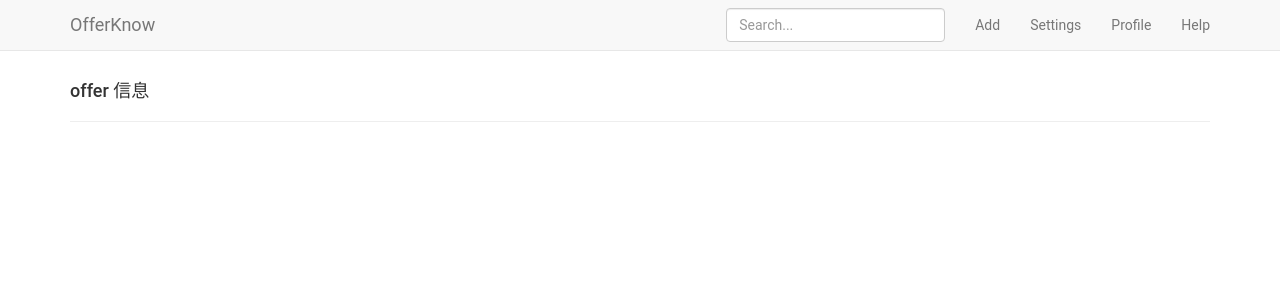
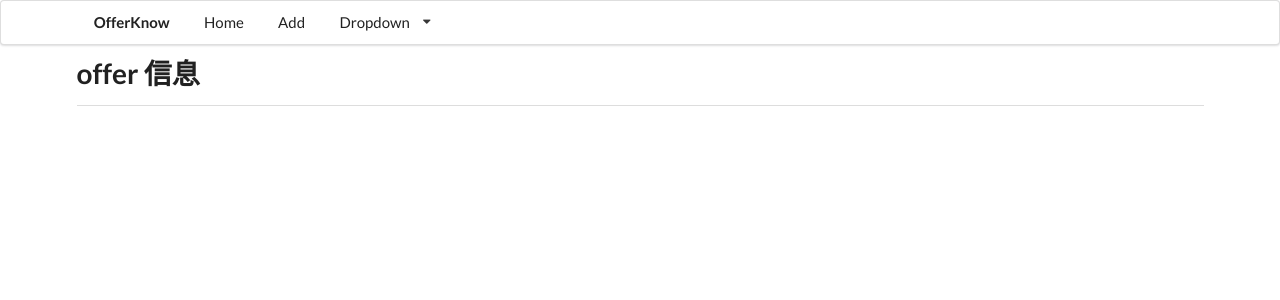
Before and after one commit to luffylg/offerknow, a Django app: page / in a window 1280 px wide. Shown: the top 300 px of the page. Run offline with Django 3.2, Linux system fonts and the light colour scheme; data that the repository does not hold is empty; some libraries are stand-ins or nearby versions.

Commit message:
换用semantic ui

```diff
--- a/offer/urls.py
+++ b/offer/urls.py
@@ -7,7 +7,7 @@ from offer import views
 app_name = 'offer'
 urlpatterns = [
     url(r'^$', view=views.index, name='index'),
-    url(r'^add-offer/$', view=views.add_offer, name='add_offer'),
+    url(r'^add/$', view=views.add_offer, name='add_offer'),
     url(r'^edit/(?P<offer_id>\d+)/$', view=views.update_offer, name='edit_offer'),
     url(r'^delete/(?P<offer_id>\d+)/$', view=views.delete_offer, name='delete_offer'),
 ]
--- a/templates/base.html
+++ b/templates/base.html
@@ -11,41 +11,39 @@
     </title>
 
     <!--css-->
-    <link href="https://cdn.bootcss.com/bootstrap/3.3.7/css/bootstrap.css" rel="stylesheet">
+    <link href="https://cdn.bootcss.com/semantic-ui/2.2.13/semantic.css" rel="stylesheet">
     <link href="{% static 'offer/css/offer.css' %}" rel="stylesheet">
     <link href="https://cdn.bootcss.com/bootstrap-datepicker/1.7.1/css/bootstrap-datepicker.css" rel="stylesheet">
     <!--JS-->
     <script src="https://cdn.bootcss.com/jquery/3.2.1/jquery.js"></script>
-    <script src="https://cdn.bootcss.com/bootstrap/3.3.7/js/bootstrap.js"></script>
-    <script src="https://cdn.bootcss.com/bootstrap-datepicker/1.7.1/js/bootstrap-datepicker.min.js"></script>
-    <script src="https://cdn.bootcss.com/bootstrap-datepicker/1.7.1/locales/bootstrap-datepicker.zh-CN.min.js"></script>
+    <script src="https://cdn.bootcss.com/semantic-ui/2.2.13/semantic.js"></script>
 </head>
 <body>
-<nav class="navbar navbar-default navbar-static-top">
-    <div class="container">
-        <div class="navbar-header">
-            <button type="button" class="navbar-toggle collapsed" data-toggle="collapse" data-target="#navbar"
-                    aria-expanded="false" aria-controls="navbar">
-                <span class="sr-only">Toggle navigation</span>
-                <span class="icon-bar"></span>
-                <span class="icon-bar"></span>
-                <span class="icon-bar"></span>
-            </button>
-            <a class="navbar-brand" href="{% url 'offer:index' %}">OfferKnow</a>
-        </div>
-        <div id="navbar" class="navbar-collapse collapse">
-            <ul class="nav navbar-nav navbar-right">
-                <li><a href="{% url 'offer:add_offer' %}">Add</a></li>
-                <li><a href="#">Settings</a></li>
-                <li><a href="#">Profile</a></li>
-                <li><a href="#">Help</a></li>
-            </ul>
-            <form class="navbar-form navbar-right">
-                <input type="text" class="form-control" placeholder="Search...">
-            </form>
+<div class="ui large borderless menu">
+    <div class="ui container">
+        <a class="header item" href="/">OfferKnow</a>
+        <a class="item" href="/">Home</a>
+        <a class="item" href="{% url 'offer:add_offer' %}">Add</a>
+        <div class="ui simple dropdown item">
+            Dropdown
+            <i class="dropdown icon"></i>
+            <div class="menu">
+                <a class="item" href="#">Link Item</a><a class="item" href="#">Link Item</a>
+                <div class="divider"></div>
+                <div class="header">
+                    Header Item
+                </div>
+                <div class="item">
+                    <i class="dropdown icon"></i>Sub Menu
+                    <div class="menu">
+                        <a class="item" href="#">Link Item</a><a class="item" href="#">Link Item</a>
+                    </div>
+                </div>
+                <a class="item" href="#">Link Item</a>
+            </div>
         </div>
     </div>
-</nav>
+</div>
 {% block body %}{% endblock %}
 </body>
 </html>
--- a/templates/offer/add_offer.html
+++ b/templates/offer/add_offer.html
@@ -26,7 +26,7 @@
                         {% endfor %}
                         <div class="form-group">
                             <div class="col-sm-offset-4 col-sm-4">
-                                <button type="submit" class="btn btn-primary btn-block" id="submit">提交</button>
+                                <button type="submit" class="ui positive button" id="submit">提交</button>
                             </div>
                         </div>
                     </fieldset>
--- a/templates/offer/index.html
+++ b/templates/offer/index.html
@@ -6,13 +6,11 @@
 {% endblock %}
 
 {% block body %}
-    <div class="container">
-        <div class="row">
-            <div class="col-md-12">
-                <h4>offer 信息</h4>
-                <hr>
+    <div class="ui main container">
+        <h1 class="ui header">offer 信息</h1>
+        <div class="ui divider"></div>
         {% if application_list %}
-                    <table class="table table-bordered table-striped">
+            <table class="ui celled table">
                 <thead>
                 <tr>
                     <th>公司</th>
@@ -36,14 +34,14 @@
                         <td>{{ application.status }}</td>
                         <td>{{ application.get_result_display }}</td>
                         <td>
-                                    <button class="btn btn-primary btn-xs"
+                            <button class="ui primary small button"
                                     onclick="location.href='{% url 'offer:edit_offer' application.id %}';">
                                 修改
                             </button>
                             <form id="form-offer" method="post" style="display: inline;"
                                   action="{% url 'offer:delete_offer' application.id %}">
                                 {% csrf_token %}
-                                        <button class="btn btn-danger btn-xs" id="delete-btn">删除</button>
+                                <button class="ui red small button" id="delete-btn">删除</button>
                             </form>
                         </td>
                     </tr>
@@ -52,7 +50,5 @@
             </table>
         {% endif %}
     </div>
-        </div>
-    </div>
     <script src="{% static 'offer/js/offer.js' %}"></script>
 {% endblock %}
```
Lines whose indentation alone changed are shown as unchanged.
